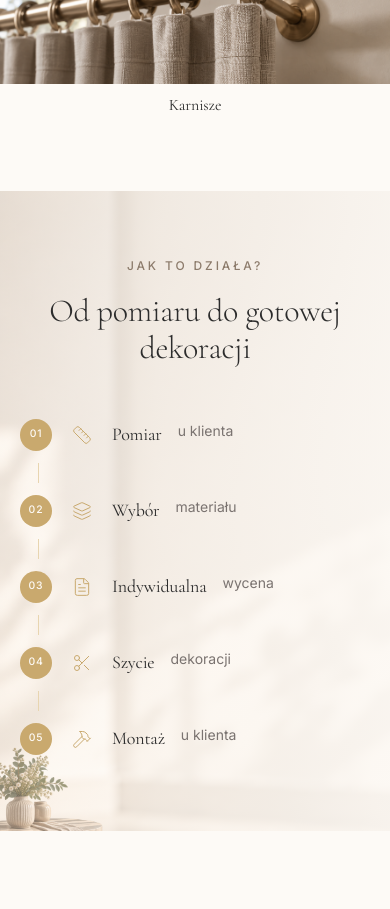
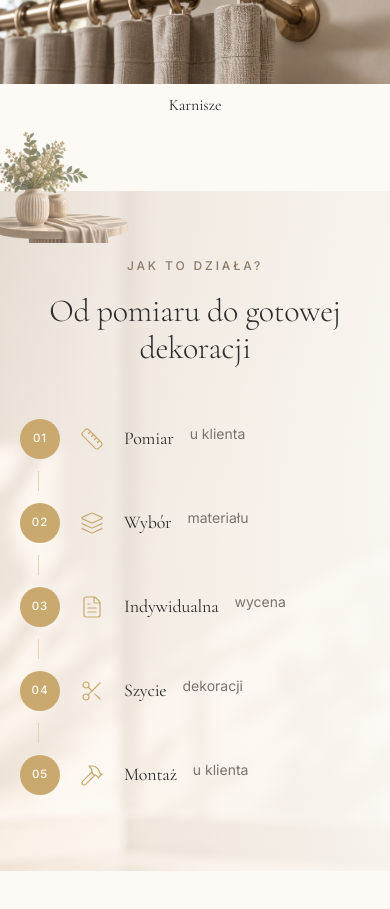
Before and after one commit to web48app/decor-prestige, a React (Vite) app in the folder decor-prestige/: page / in a window 390 px wide. Shown: the part 4000-4909 px from the top of the page. Built offline with nearby package versions, Linux system fonts and the light colour scheme.

Commit message:
Process: larger steps, flower overflows top edge

```diff
--- a/decor-prestige/src/components/sections/Process/Process.jsx
+++ b/decor-prestige/src/components/sections/Process/Process.jsx
@@ -1,6 +1,15 @@
 import { useEffect, useRef } from 'react';
+import { Ruler, Layers, FileText, Scissors, Hammer } from 'lucide-react';
 import { steps } from '../../../data/process';
 import styles from './Process.module.css';
+
+const icons = {
+  pomiar:  <Ruler     size={24} strokeWidth={1.2} />,
+  wybor:   <Layers    size={24} strokeWidth={1.2} />,
+  wycena:  <FileText  size={24} strokeWidth={1.2} />,
+  szycie:  <Scissors  size={24} strokeWidth={1.2} />,
+  montaz:  <Hammer    size={24} strokeWidth={1.2} />,
+};
 
 function Arrow() {
   return (
@@ -36,8 +45,6 @@ function Step({ step, index }) {
     return () => observer.disconnect();
   }, []);
 
-  const Icon = step.icon;
-
   return (
     <li
       ref={ref}
@@ -46,7 +53,7 @@ function Step({ step, index }) {
     >
       <span className={styles.num}>{step.num}</span>
       <div className={styles.iconWrap} aria-hidden="true">
-        <Icon size={20} strokeWidth={1.2} />
+        {icons[step.id]}
       </div>
       <span className={styles.title}>{step.title}</span>
       <span className={styles.sub}>{step.sub}</span>
--- a/decor-prestige/src/components/sections/Process/Process.module.css
+++ b/decor-prestige/src/components/sections/Process/Process.module.css
@@ -7,7 +7,7 @@
 .section {
   position: relative;
   padding: 0;
-  overflow: hidden;
+  overflow: visible; /* kwiatek wychodzi poza górną krawędź */
 
   /* Tło */
   background-image: url('/process-bg.png');
@@ -38,11 +38,11 @@
 /* ---- Kwiatek dekoracyjny ---- */
 .flower {
   position: absolute;
-  bottom: -4%;
-  left: -2%;
-  width: clamp(160px, 22vw, 340px);
-  opacity: 0.82;
-  z-index: 1;
+  top: clamp(-160px, -14vw, -80px); /* wychodzi ponad sekcję */
+  left: clamp(-20px, -1vw, 0px);
+  width: clamp(200px, 26vw, 400px);
+  opacity: 0.88;
+  z-index: 3; /* nad overlayem i treścią sekcji wyżej */
   pointer-events: none;
   user-select: none;
   object-fit: contain;
@@ -139,9 +139,9 @@
   display: flex;
   flex-direction: column;
   align-items: center;
-  gap: var(--space-3);
+  gap: var(--space-4);
   flex-shrink: 0;
-  width: clamp(100px, 14vw, 148px);
+  width: clamp(130px, 16vw, 180px);
   text-align: center;
 }
 
@@ -150,13 +150,13 @@
   display: flex;
   align-items: center;
   justify-content: center;
-  width: 36px;
-  height: 36px;
+  width: 48px;
+  height: 48px;
   border-radius: 50%;
   background: var(--color-accent);
   color: #FDFAF6;
   font-family: var(--font-body);
-  font-size: 0.7rem;
+  font-size: 0.8rem;
   font-weight: 500;
   letter-spacing: 0.08em;
   flex-shrink: 0;
@@ -168,14 +168,14 @@
   align-items: center;
   justify-content: center;
   color: var(--color-accent);
-  width: 28px;
-  height: 28px;
+  width: 32px;
+  height: 32px;
 }
 
 /* ---- Tytuł ---- */
 .title {
   font-family: var(--font-heading);
-  font-size: var(--font-size-lg);
+  font-size: var(--font-size-xl);
   font-weight: 400;
   color: var(--color-text);
   line-height: 1.15;
@@ -187,7 +187,7 @@
   font-family: var(--font-body);
   font-size: var(--font-size-sm);
   color: var(--color-text-muted);
-  margin-top: calc(var(--space-3) * -0.5);
+  margin-top: calc(var(--space-4) * -0.5);
 }
 
 /* ============================================================
@@ -196,12 +196,12 @@
 
 @media (max-width: 860px) {
   .step {
-    width: clamp(80px, 13vw, 120px);
-    gap: var(--space-2);
+    width: clamp(100px, 15vw, 140px);
+    gap: var(--space-3);
   }
 
   .arrow {
-    width: 22px;
+    width: 24px;
   }
 
   .arrowItem {
@@ -209,13 +209,13 @@
   }
 
   .num {
-    width: 32px;
-    height: 32px;
-    font-size: 0.65rem;
+    width: 40px;
+    height: 40px;
+    font-size: 0.72rem;
   }
 
   .title {
-    font-size: var(--font-size-base);
+    font-size: var(--font-size-md);
   }
 }
 
@@ -226,10 +226,10 @@
 
 @media (max-width: 600px) {
   .flower {
-    width: 120px;
-    bottom: -2%;
-    left: -4%;
-    opacity: 0.6;
+    width: 140px;
+    top: -60px;
+    left: -10px;
+    opacity: 0.7;
   }
 
   .header {
```
